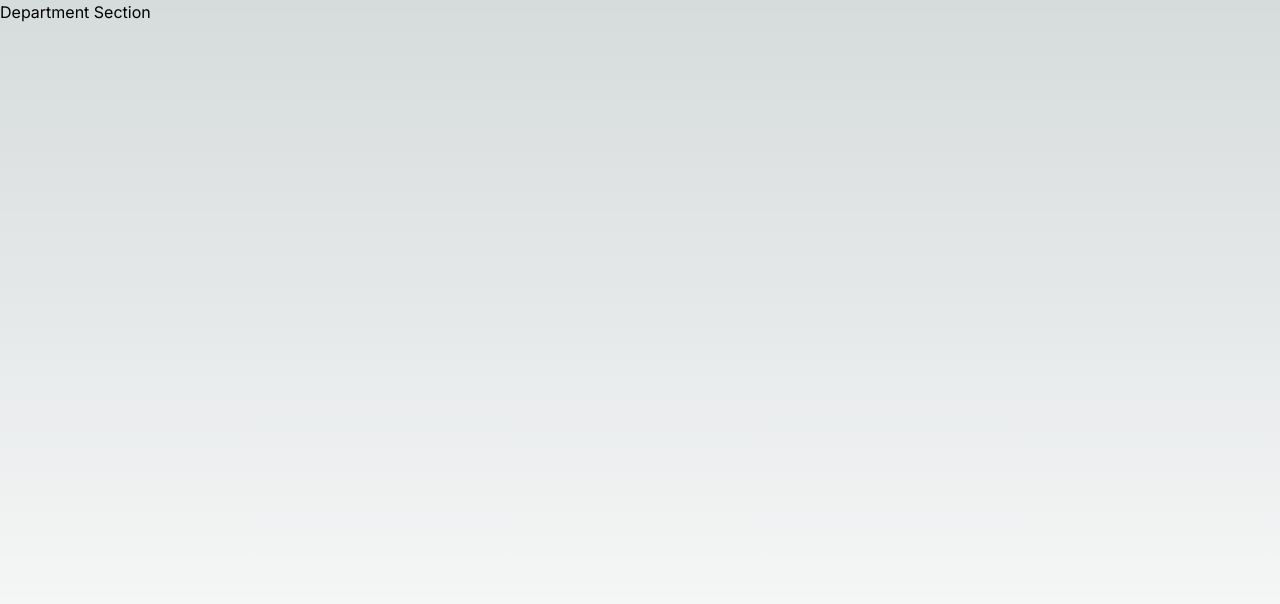
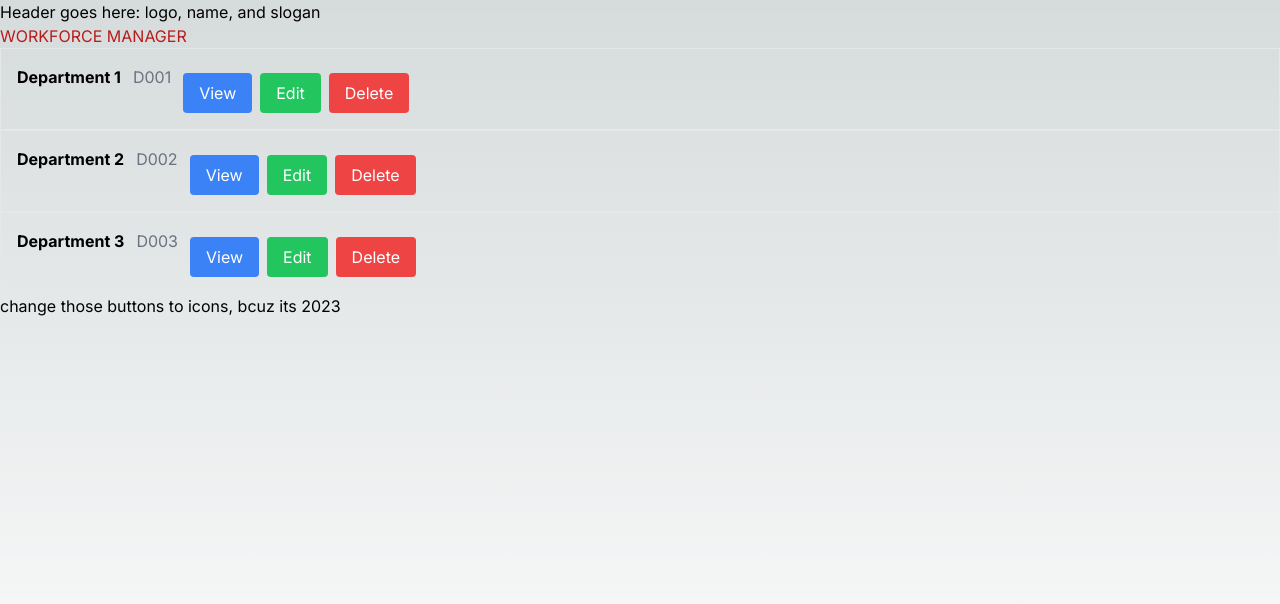
Before and after one commit to gregArijah/workforce-manager, a Next.js app: page /admin/departments in a window 1280 px wide. Shown: the top 604 px of the page. Built offline with nearby package versions, Linux system fonts and the light colour scheme.

Commit message:
created test data in arrays to similate db

```diff
--- a/app/(pages)/admin/departments/page.tsx
+++ b/app/(pages)/admin/departments/page.tsx
@@ -1,7 +1,39 @@
+import Header from "../../_components/header";
+
 export default function Departments() {
-    return (
-        <div className="h-screen">
-            Department Section
-        </div>
-    )
+  // Assuming you have an array of department objects coming from the database
+  const departments = [
+    { name: "Department 1", code: "D001" },
+    { name: "Department 2", code: "D002" },
+    { name: "Department 3", code: "D003" },
+    // ...
+  ];
+
+  return (
+    <div className="h-screen">
+      <Header />
+
+      <div className="flex-col">
+        {/* Render each department item */}
+        {departments.map((department, index) => (
+          <div key={index} className="border p-4 flex space-x-3">
+            <h2 className="font-bold">{department.name}</h2>
+            <h3 className="text-gray-500">{department.code}</h3>
+
+            <div className="flex mt-2">
+              <button className="mr-2 bg-blue-500 text-white px-4 py-2 rounded">
+                View
+              </button>
+              <button className="mr-2 bg-green-500 text-white px-4 py-2 rounded">
+                Edit
+              </button>
+              <button className="bg-red-500 text-white px-4 py-2 rounded">
+                Delete
+              </button>
+            </div>
+          </div>
+        ))}
+      change those buttons to icons, bcuz its 2023</div>
+    </div>
+  );
 }
--- a/tsconfig.json
+++ b/tsconfig.json
@@ -20,7 +20,7 @@
       }
     ],
     "paths": {
-      "@/*": ["./*"]
+      "@/*": ["./app/*"],
     }
   },
   "include": ["next-env.d.ts", "**/*.ts", "**/*.tsx", ".next/types/**/*.ts"],
```
